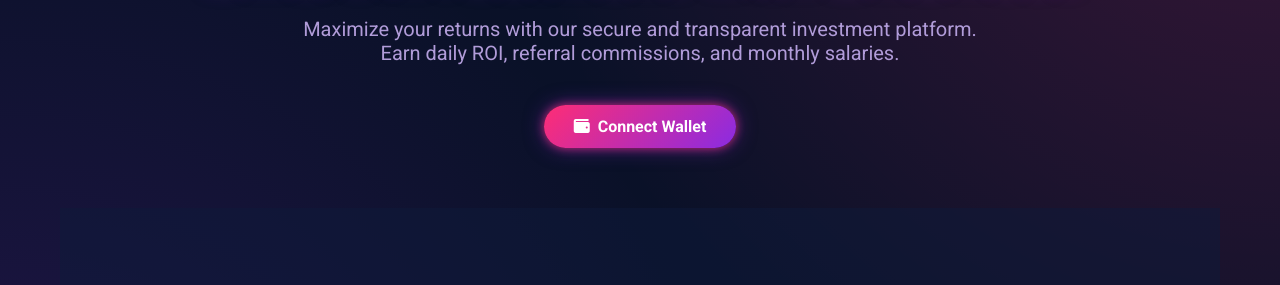
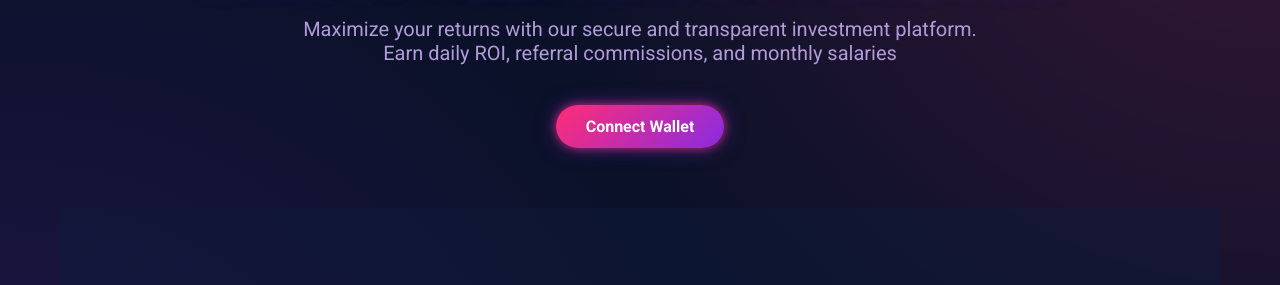
Before and after one commit to kudasiv2/BNBNest-Real, a plain HTML site: page index.html in a window 1280 px wide. Shown: the part 241-526 px from the top of the page. Drawn offline with Linux system fonts and the light colour scheme.

Commit message:
Update index.html

```diff
--- a/index.html
+++ b/index.html
@@ -1095,9 +1095,8 @@
     <section class="hero" id="home">
         <div class="container">
             <h1 class="gradient-text" data-translate="hero_title">Smart Investment with BNBNest</h1>
-            <p data-translate="hero_description">Maximize your returns with our secure and transparent investment platform. Earn daily ROI, referral commissions, and monthly salaries.</p>
-            <button class="btn" id="connectWallet" data-translate="connect_wallet">
-                <i class="fas fa-wallet"></i> Connect Wallet</button>
+            <p data-translate="hero_description">Maximize your returns with our secure and transparent investment platform. Earn daily ROI, referral commissions, and monthly salaries</p>
+            <button class="btn" id="connectWallet" data-translate="connect_wallet">Connect Wallet</button>
 
             <div class="wallet-status" id="walletStatus">
                 <div class="connected">
@@ -1105,8 +1104,7 @@
                     <div class="typewriter" data-translate="connected">Connected</div>
                 </div>
                 <div class="wallet-address" id="walletAddress"></div>
-                <a href="#invest" class="btn" data-translate="invest_now">
-                    <i class="fas fa-rocket"></i> Invest Now</a>
+                <a href="#invest" class="btn" data-translate="invest_now">Invest Now</a>
             </div>
 
             <div class="stats" style="margin-top: 60px;">
```
